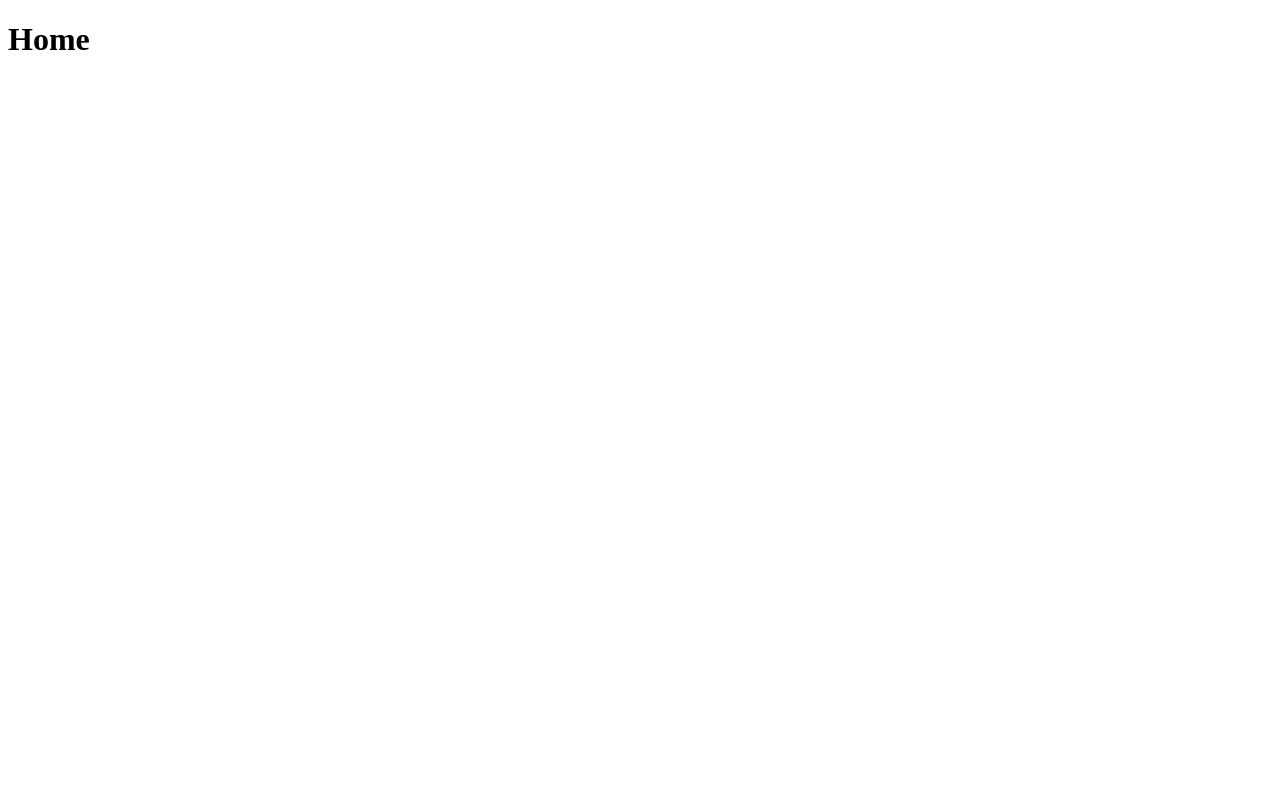
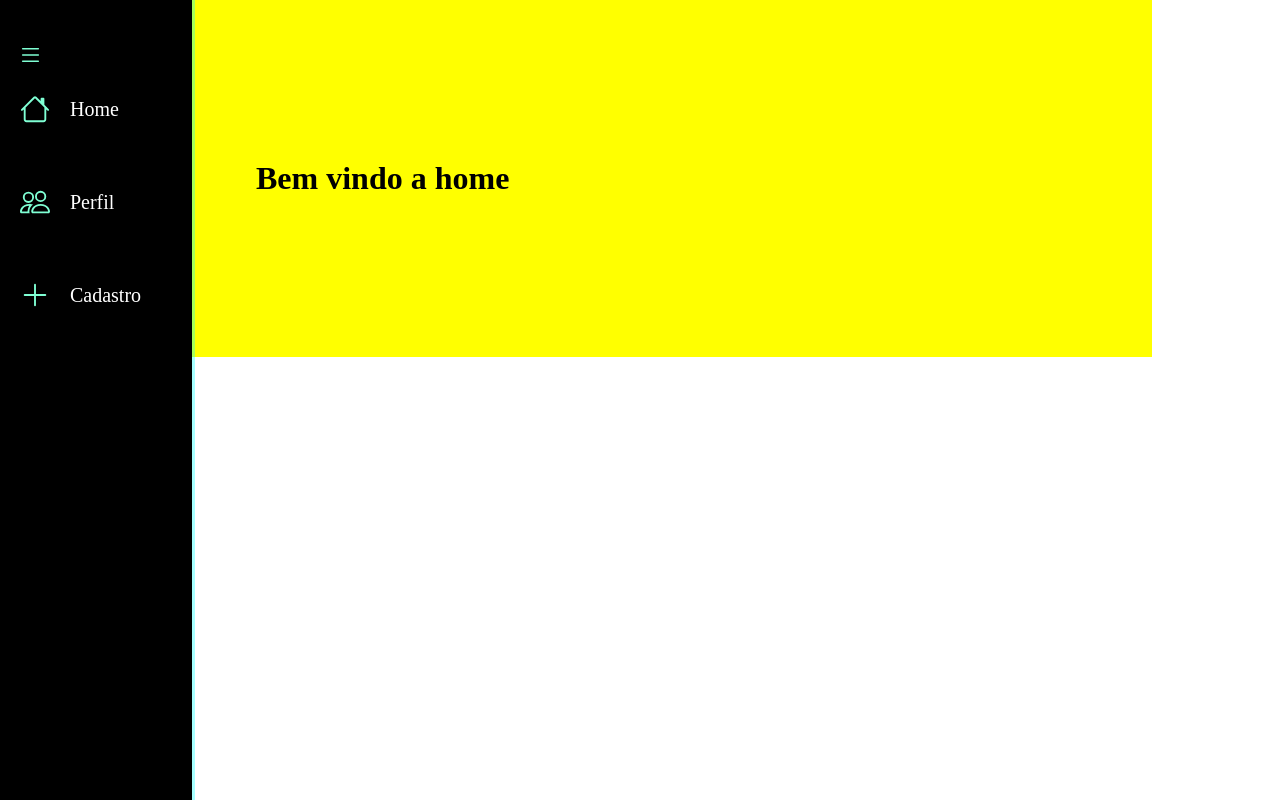
Before and after one commit to neisvn/Sistema-de-Cadastro, a plain HTML site: page Home.html in a window 1280 px wide. Drawn offline with Linux system fonts and the light colour scheme.

Commit message:
Inicio da estilização do componente Home

```diff
--- a/Home.html
+++ b/Home.html
@@ -1,11 +1,45 @@
 <!DOCTYPE html>
 <html lang="en">
+
 <head>
+
   <meta charset="UTF-8" />
   <meta name="viewport" content="width=device-width, initial-scale=1.0" />
+  <link rel="stylesheet" href="homeStyles.css">
+
   <title>Home</title>
 </head>
+
 <body>
-    <h1>Home</h1>
+  <nav class="navegar">
+    <div class="expandir">
+     <i><svg xmlns="http://www.w3.org/2000/svg" width="25" height="30" fill="currentColor" class="bi bi-list" viewBox="0 0 16 16">
+  <path fill-rule="evenodd" d="M2.5 12a.5.5 0 0 1 .5-.5h10a.5.5 0 0 1 0 1H3a.5.5 0 0 1-.5-.5m0-4a.5.5 0 0 1 .5-.5h10a.5.5 0 0 1 0 1H3a.5.5 0 0 1-.5-.5m0-4a.5.5 0 0 1 .5-.5h10a.5.5 0 0 1 0 1H3a.5.5 0 0 1-.5-.5"/>
+</svg></i>
+    </div>
+    <ul>
+      <li class="item"><a href="./Home.html">
+      <span class="icon"><svg class="icone"xmlns="http://www.w3.org/2000/svg" width="30" height="30" fill="currentColor" class="bi bi-house" viewBox="0 0 16 16">
+  <path d="M8.707 1.5a1 1 0 0 0-1.414 0L.646 8.146a.5.5 0 0 0 .708.708L2 8.207V13.5A1.5 1.5 0 0 0 3.5 15h9a1.5 1.5 0 0 0 1.5-1.5V8.207l.646.647a.5.5 0 0 0 .708-.708L13 5.793V2.5a.5.5 0 0 0-.5-.5h-1a.5.5 0 0 0-.5.5v1.293zM13 7.207V13.5a.5.5 0 0 1-.5.5h-9a.5.5 0 0 1-.5-.5V7.207l5-5z"/>
+</svg></span>
+      <span class="txt-link">Home</span></a></li>
+
+      <li class="item"><a href="Perfil.html"> </span>
+        <span class="icon"><svg class="icone" xmlns="http://www.w3.org/2000/svg" width="30" height="30" fill="currentColor" class="bi bi-people" viewBox="0 0 16 16">
+  <path d="M15 14s1 0 1-1-1-4-5-4-5 3-5 4 1 1 1 1zm-7.978-1A.261.261 0 0 1 7 12.996c.001-.264.167-1.03.76-1.72C8.312 10.629 9.282 10 11 10c1.717 0 2.687.63 3.24 1.276.593.69.758 1.457.76 1.72l-.008.002a.274.274 0 0 1-.014.002H7.022ZM11 7a2 2 0 1 0 0-4 2 2 0 0 0 0 4m3-2a3 3 0 1 1-6 0 3 3 0 0 1 6 0M6.936 9.28a5.88 5.88 0 0 0-1.23-.247A7.35 7.35 0 0 0 5 9c-4 0-5 3-5 4 0 .667.333 1 1 1h4.216A2.238 2.238 0 0 1 5 13c0-1.01.377-2.042 1.09-2.904.243-.294.526-.569.846-.816M4.92 10A5.493 5.493 0 0 0 4 13H1c0-.26.164-1.03.76-1.724.545-.636 1.492-1.256 3.16-1.275ZM1.5 5.5a3 3 0 1 1 6 0 3 3 0 0 1-6 0m3-2a2 2 0 1 0 0 4 2 2 0 0 0 0-4"/>
+</svg></span>
+        <span class="txt-link"> Perfil</span></a></li>
+
+      <li class="item"><a href="Cadastro.html"> <span class="icon"><svg class="icone" xmlns="http://www.w3.org/2000/svg" width="30" height="30" fill="currentColor" class="bi bi-plus-lg" viewBox="0 0 16 16">
+  <path fill-rule="evenodd" d="M8 2a.5.5 0 0 1 .5.5v5h5a.5.5 0 0 1 0 1h-5v5a.5.5 0 0 1-1 0v-5h-5a.5.5 0 0 1 0-1h5v-5A.5.5 0 0 1 8 2"/>
+</svg></span>
+          <span class="txt-link"></span>Cadastro</li></a>
+    </ul>
+
+
+  </nav>
+  <div class="painel"> <h1>Bem vindo a home</h1>
+  </div>
 </body>
+
 </html>
--- /dev/null
+++ b/homeStyles.css
@@ -0,0 +1,84 @@
+*{
+    margin: 0;
+    padding: 0;
+    box-sizing: border-box;
+
+}
+body{
+    height: 100vh;
+
+}
+@media screen and (max-width: 768px) {
+    nav.navegar {
+        width: 100%;
+        padding: 100px 1%;
+
+    }
+
+    .painel {
+        margin: 0;
+        padding: 20vh 5%;
+
+    }}
+nav.navegar{
+    width: 4%;
+    height: 100%;
+    background-color: rgb(0, 0, 0);
+    padding: 40px 0px 40px 1%;
+box-shadow: 3px 0 0 rgba(0, 255, 255, 0.347);
+position:fixed;
+top:0;
+left: 0;
+overflow: hidden;
+transition: 0.5s;
+}
+nav.navegar:hover{
+    width: 15vw;
+    transition: 1s;
+}
+.expandir{
+    width: 100%;
+    padding-left: 5px;
+}
+.expandir>i svg{
+    color: aquamarine;
+
+    cursor: pointer;
+}
+ul{
+    height: 100%;
+    list-style-type:none;
+}
+
+ul li.item a{
+  color: #fff;
+  text-decoration: none;
+  font-size: 20px;
+  padding: 20px 4%;
+  display: flex;
+  margin-bottom: 15px;
+  line-height: 30px;
+}
+ul li.item a:hover{
+    color: #ffffff;
+    text-decoration: none;
+    font-size: 30px;
+    padding: 20px 4%;
+    background-color: rgba(127, 255, 212, 0.711);
+    transition: 0.3s;
+}
+ul li.item a .txt-link{
+    margin-left: 20px;
+}
+.icone{
+   color: rgb(127, 255, 212);
+
+
+}
+
+.painel{
+    margin-left: 15%;
+    margin-right:10%;
+    padding:20vh 5%;
+    background-color: yellow;
+}
--- a/scripts.js
+++ b/scripts.js
@@ -2,7 +2,6 @@ function logar() {
   var email = document.getElementById("email").value;
   var senha = document.getElementById("senha").value;
   if (email == "nathansilvamachado@gmail.com" && senha == "1234") {
-    alert("logado");
     location.href = "home.html";
   } else {
     alert("login ou senha incorretos!");
--- a/styles.css
+++ b/styles.css
@@ -57,6 +57,7 @@ input[type="button"] {
   border-radius: 5px;
   border: none;
   font-size: 14px;
+  cursor: pointer;
 }
 
 #btn:hover {
@@ -68,6 +69,7 @@ input[type="button"] {
   color: #f0ffffde;
   cursor: pointer;
   transition: background-color 0.3s;
+
 }
 
 dialog {
```
Also changed, not shown: Cadastro.html (added, +13 -0 lines), Perfil.html (added, +13 -0 lines), index.html (+2 -0 lines), assets/house.svg (added), assets/list.svg (added). Lines whose indentation alone changed are shown as unchanged.
